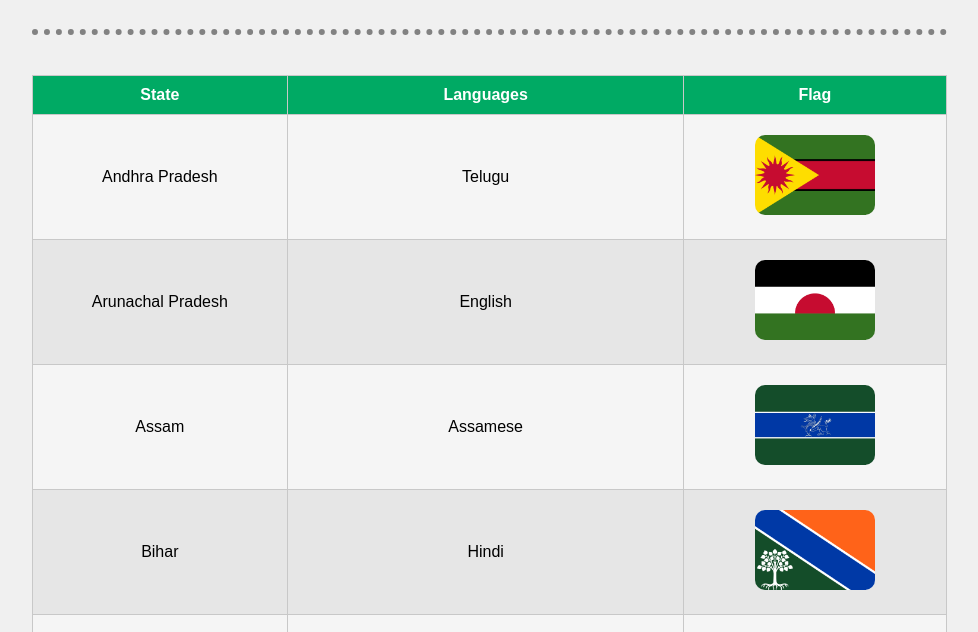
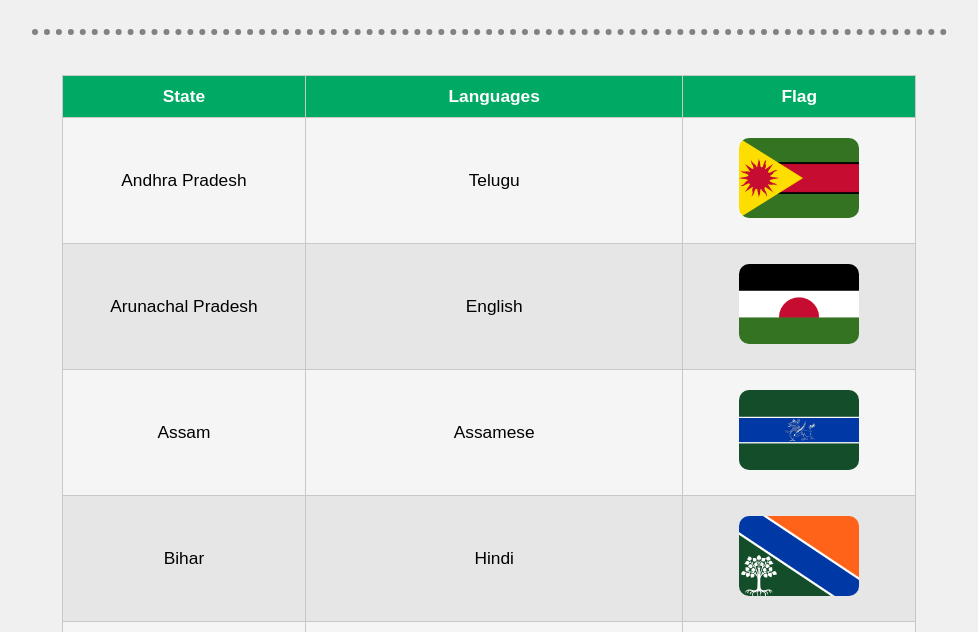
Before and after one commit to Harshit-Panigrahi/States-of-India, a plain HTML site: page index.html in a window 1280 px wide. Shown: the part 98-730 px from the top of the page, without its empty margins (151-1129 px from the left). Drawn offline with Linux system fonts and the light colour scheme.

Commit message:
Update style.css

```diff
--- a/style.css
+++ b/style.css
@@ -24,9 +24,10 @@ img {
 /* Table */
 table {
   font-family: Arial, sans-serif;
+  font-size: 13pt;
   border-collapse: collapse;
   margin: auto;
-  width: 75%;
+  width: 70%;
 }
 th {
   background-color: rgb(0, 170, 100);
```
